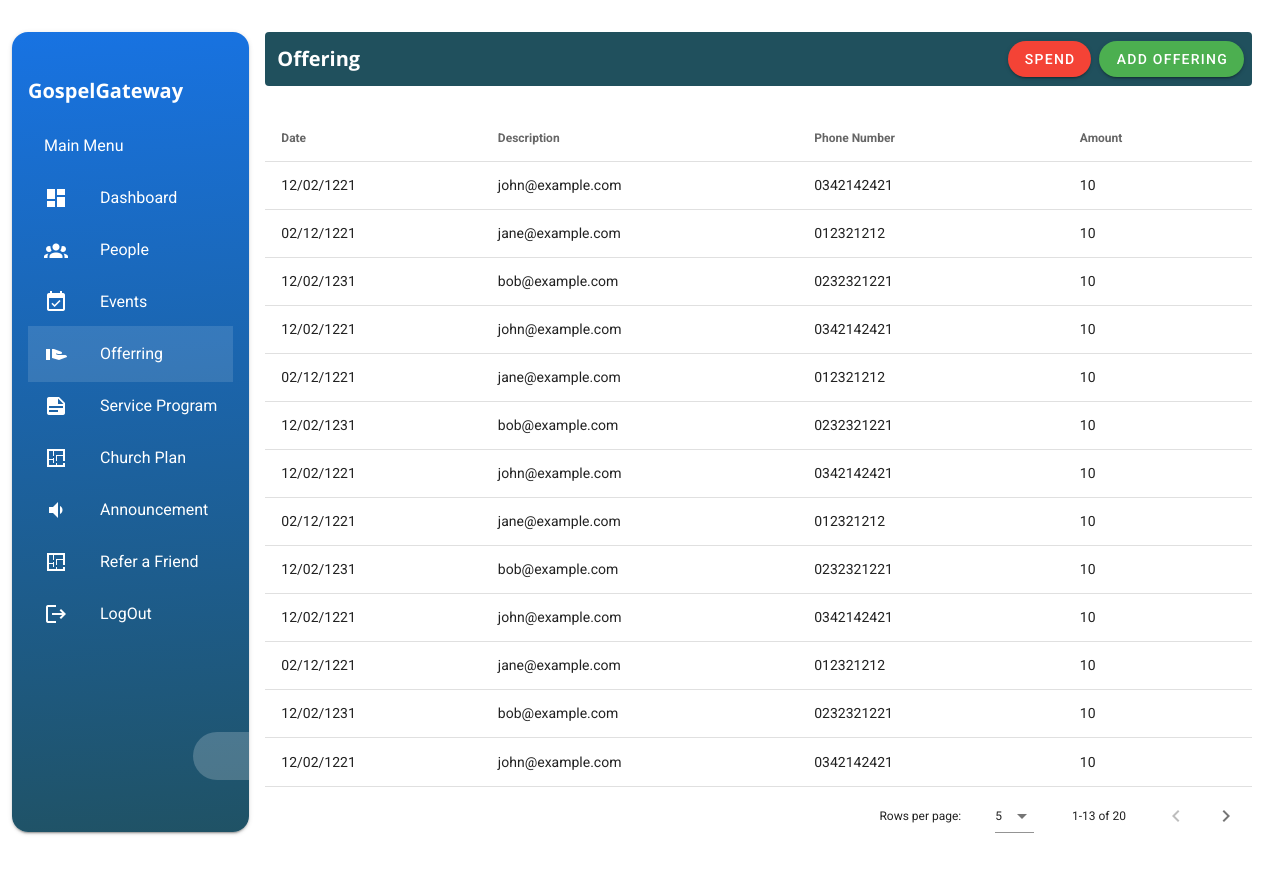
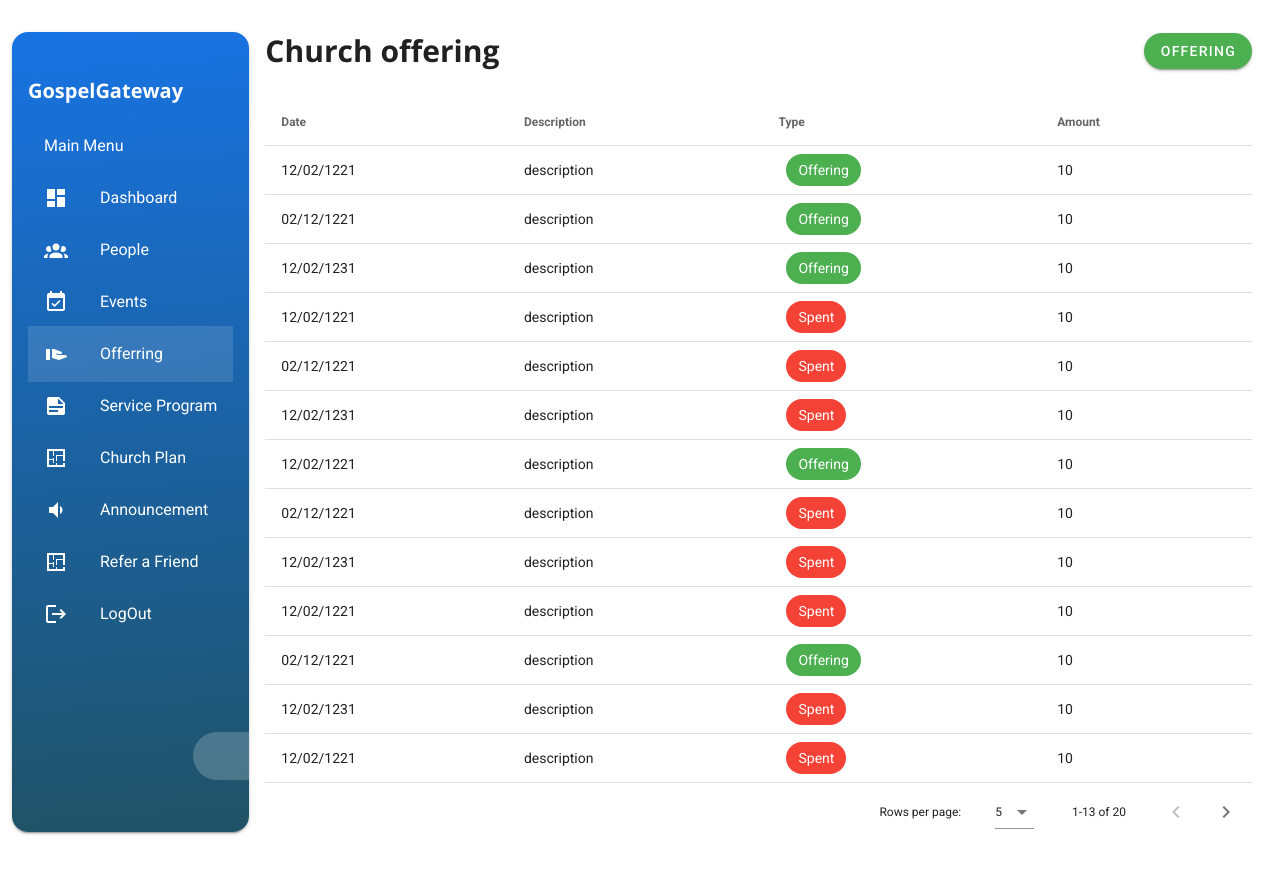
Before and after one commit to moraswi/Gospel-Gateway, a Vue app: page /offering in a window 1280 px wide. Shown: the top 874 px of the page. Built offline with nearby package versions, Linux system fonts and the light colour scheme.

Commit message:
church plan

```diff
--- a/src/pages/private/churchplan/ChurchPlan.vue
+++ b/src/pages/private/churchplan/ChurchPlan.vue
@@ -1,9 +1,9 @@
 <template>
     <div class="px-md-4">
 
-      <div class="rounded py-3 px-2" style="background-color: #20505d;">
-        <h1 class="white--text">Events</h1>
-      </div>
+      <!-- <div class="rounded py-3 px-2" style="background-color: #20505d;"> -->
+        <h1 class="font-h4">Year plan</h1>
+      <!-- </div> -->
 
       <v-data-table
       :headers="headers"
--- a/src/pages/private/events/Events.vue
+++ b/src/pages/private/events/Events.vue
@@ -4,9 +4,10 @@
       <!-- Nav Bar -->
       <!-- <div class=" rounded pr-3" style="background-color: #20505d;"> -->
         <v-layout align-center>
-        <v-container>
+        <div>
         <h1 class="font-h3">Events</h1>
-      </v-container>
+      </div>
+      <v-spacer></v-spacer>
       <v-btn class="green white--text" rounded>add event</v-btn>
     </v-layout>
       <!-- </div> -->
--- a/src/pages/private/offering/ChurchOffering.vue
+++ b/src/pages/private/offering/ChurchOffering.vue
@@ -1,14 +1,14 @@
 <template>
   <div class="px-md-4">
-    <div class="rounded pr-2 " style="background-color: #20505d;">
+    <!-- <div class="rounded pr-2 " style="background-color: #20505d;"> -->
         <v-layout align-center>
-            <v-container>
-              <h1 class="white--text font-h4">Offering</h1>
-             </v-container>
-            <v-btn class="mr-2 hidden-xs-only red white--text" rounded>spend</v-btn>
-          <v-btn class="hidden-xs-only green white--text" rounded>add offering</v-btn>
+            <div>
+              <h1 class="font-h3">Church offering</h1>
+             </div>
+             <v-spacer></v-spacer>
+          <v-btn class="hidden-xs-only green white--text" rounded>Offering</v-btn>
       </v-layout>
-    </div>
+    <!-- </div> -->
 
     <v-layout class="mt-3 hidden-sm-and-up" align-center>
     <v-btn class="mr-2 red white--text" height="25" rounded>spend</v-btn>
@@ -22,6 +22,21 @@
     items-per-page="13"
     class="mt-1 mt-md-7"
     >
+      <!-- card or cash -->
+      <template v-slot:[`item.type`]="{ item }">
+        <v-chip
+          v-if="item.type === 'Add offerring'"
+          class="ma-2"
+          color="green"
+          text-color="white"
+        >
+          Offering
+        </v-chip>
+
+        <v-chip v-else class="ma-2" color="red" text-color="white">
+          Spent
+        </v-chip>
+      </template>
   </v-data-table>
   </div>
 </template>
@@ -36,30 +51,30 @@ export default {
     headers: [
     { text: 'Date', align: 'start', value: 'date' },
     { text: 'Description', value: 'email' },
-    { text: 'Phone Number', value: 'phonenumber' },
+    { text: 'Type', value: 'type' },
     { text: 'Amount', value: 'amount' }
   ],
   formattedFeedback: [
-    { date: '12/02/1221', email: 'john@example.com', phonenumber: '0342142421', amount: 10 },
-    { date: '02/12/1221', email: 'jane@example.com', phonenumber: '012321212', amount: 10 },
-    { date: '12/02/1231', email: 'bob@example.com', phonenumber: '0232321221', amount: 10 },
-    { date: '12/02/1221', email: 'john@example.com', phonenumber: '0342142421', amount: 10 },
-    { date: '02/12/1221', email: 'jane@example.com', phonenumber: '012321212', amount: 10 },
-    { date: '12/02/1231', email: 'bob@example.com', phonenumber: '0232321221', amount: 10 },
-    { date: '12/02/1221', email: 'john@example.com', phonenumber: '0342142421', amount: 10 },
-    { date: '02/12/1221', email: 'jane@example.com', phonenumber: '012321212', amount: 10 },
-    { date: '12/02/1231', email: 'bob@example.com', phonenumber: '0232321221', amount: 10 },
-    { date: '12/02/1221', email: 'john@example.com', phonenumber: '0342142421', amount: 10 },
-    { date: '02/12/1221', email: 'jane@example.com', phonenumber: '012321212', amount: 10 },
-    { date: '12/02/1231', email: 'bob@example.com', phonenumber: '0232321221', amount: 10 },
-    { date: '12/02/1221', email: 'john@example.com', phonenumber: '0342142421', amount: 10 },
-    { date: '02/12/1221', email: 'jane@example.com', phonenumber: '012321212', amount: 10 },
-    { date: '12/02/1231', email: 'bob@example.com', phonenumber: '0232321221', amount: 10 },
-    { date: '12/02/1221', email: 'john@example.com', phonenumber: '0342142421', amount: 10 },
-    { date: '02/12/1221', email: 'jane@example.com', phonenumber: '012321212', amount: 10 },
-    { date: '12/02/1231', email: 'bob@example.com', phonenumber: '0232321221', amount: 10 },
-    { date: '12/02/1221', email: 'john@example.com', phonenumber: '0342142421', amount: 10 },
-    { date: '02/12/1221', email: 'jane@example.com', phonenumber: '012321212', amount: 10 },
+    { date: '12/02/1221', email: 'description',  type:"Add offerring", amount: 10 },
+    { date: '02/12/1221', email: 'description',  type:"Add offerring", amount: 10 },
+    { date: '12/02/1231', email: 'description',  type:"Add offerring", amount: 10 },
+    { date: '12/02/1221', email: 'description',  type:"Spent", amount: 10 },
+    { date: '02/12/1221', email: 'description',  type:"Spent", amount: 10 },
+    { date: '12/02/1231', email: 'description',  type:"Spent", amount: 10 },
+    { date: '12/02/1221', email: 'description',  type:"Add offerring", amount: 10 },
+    { date: '02/12/1221', email: 'description',  type:"Spent", amount: 10 },
+    { date: '12/02/1231', email: 'description',  type:"Spent", amount: 10 },
+    { date: '12/02/1221', email: 'description',  type:"Spent", amount: 10 },
+    { date: '02/12/1221', email: 'description',  type:"Add offerring", amount: 10 },
+    { date: '12/02/1231', email: 'description',  type:"Spent", amount: 10 },
+    { date: '12/02/1221', email: 'description',  type:"Spent", amount: 10 },
+    { date: '02/12/1221', email: 'description',  type:"Spent", amount: 10 },
+    { date: '12/02/1231', email: 'description',  type:"Add offerring", amount: 10 },
+    { date: '12/02/1221', email: 'description',  type:"Add offerring", amount: 10 },
+    { date: '02/12/1221', email: 'description',  type:"Spent", amount: 10 },
+    { date: '12/02/1231', email: 'description',  type:"Spent", amount: 10 },
+    { date: '12/02/1221', email: 'description',  type:"Spent", amount: 10 },
+    { date: '02/12/1221', email: 'description',  type:"Spent", amount: 10 },
 
   ]
   }),
--- a/src/pages/private/people/People.vue
+++ b/src/pages/private/people/People.vue
@@ -15,7 +15,7 @@
     >
     <template v-slot:top>
       <v-toolbar flat>
-        <v-toolbar-title>Bookings</v-toolbar-title>
+        <v-toolbar-title>members and users</v-toolbar-title>
         <v-divider class="mx-4" inset vertical></v-divider>
         <v-spacer></v-spacer>
 
@@ -32,11 +32,11 @@
 
             <v-card-actions>
               <v-spacer></v-spacer>
-              <v-btn color="btn btn-primary" @click="closeDelete"
+              <v-btn color="red white--text" @click="editItem(item)"
                 >Cancel</v-btn
               >
               <v-btn
-                color="btn btn-primary"
+                color="btn green white--text"
                 @click="editItem(item)"
                 >Subite</v-btn
               >
```
